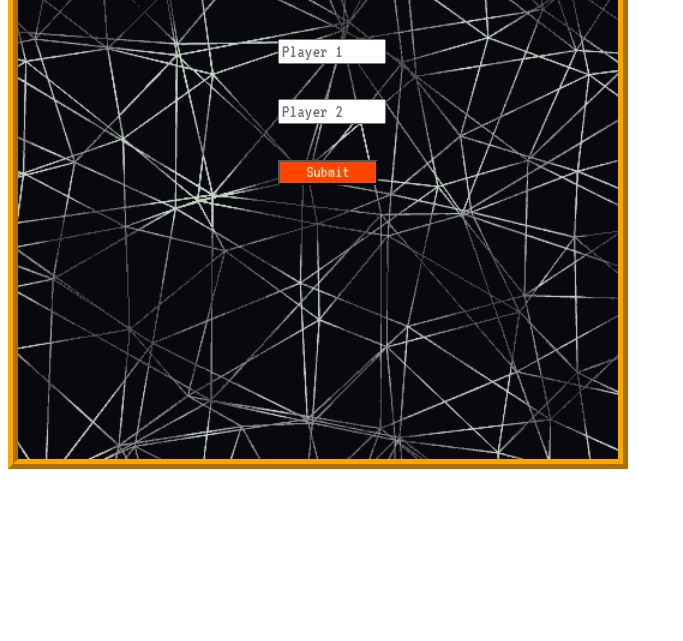
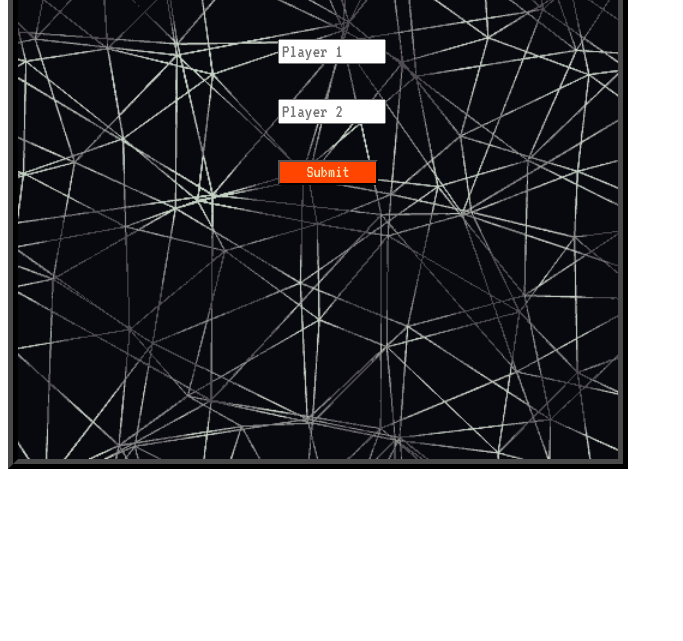
Before and after one commit to kcmckenna/swat-the-fly, a plain HTML site: page index.html in a window 1280 px wide. Shown: the part 159-800 px from the top of the page, without its empty margins (0-683 px from the left). Drawn offline with nearby package versions, Linux system fonts and the light colour scheme.

Commit message:
border change

```diff
--- a/css/styles.css
+++ b/css/styles.css
@@ -81,7 +81,7 @@ h1 {
     background-size: 100%;
     width: 600px;
     height: 600px;
-    border: 10px ridge orange;
+    border: 10px ridge #494949;
     text-align: center;
     font-size: 60px;
     color: #F5D026;
```
